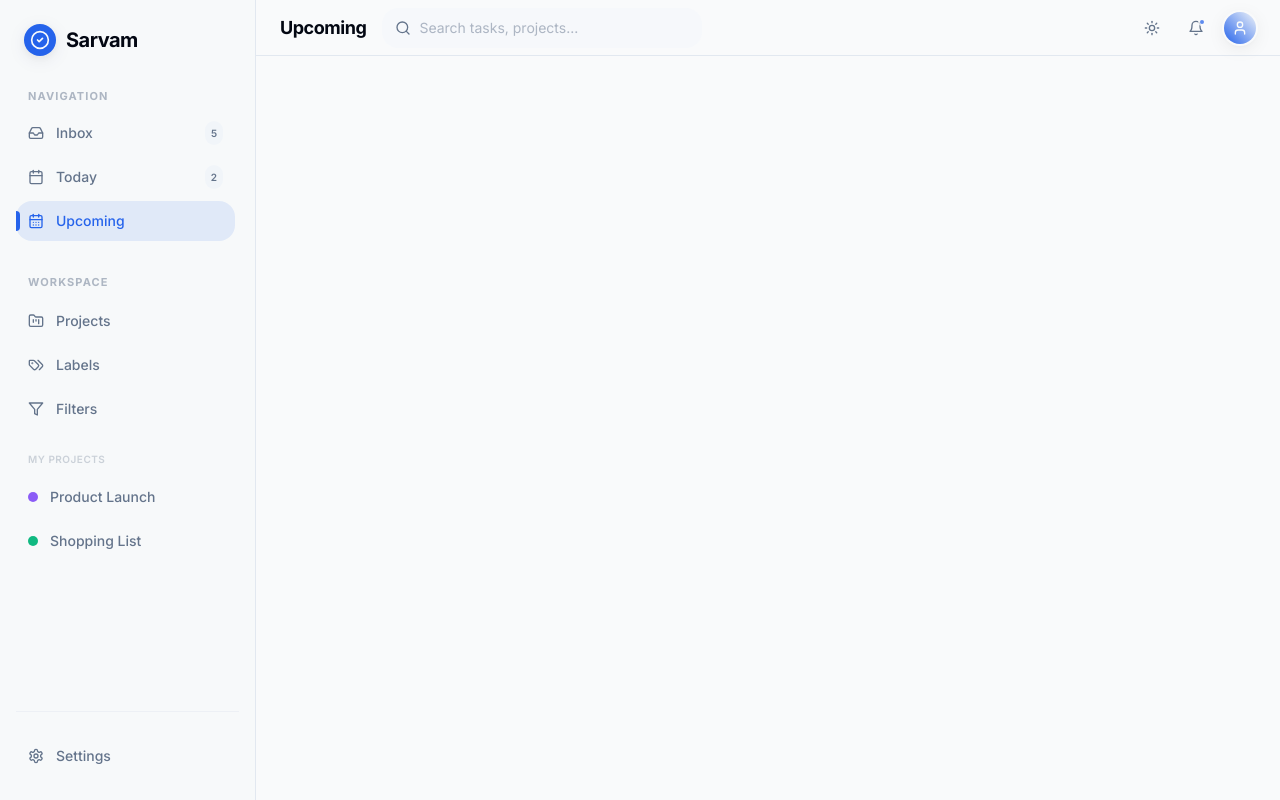
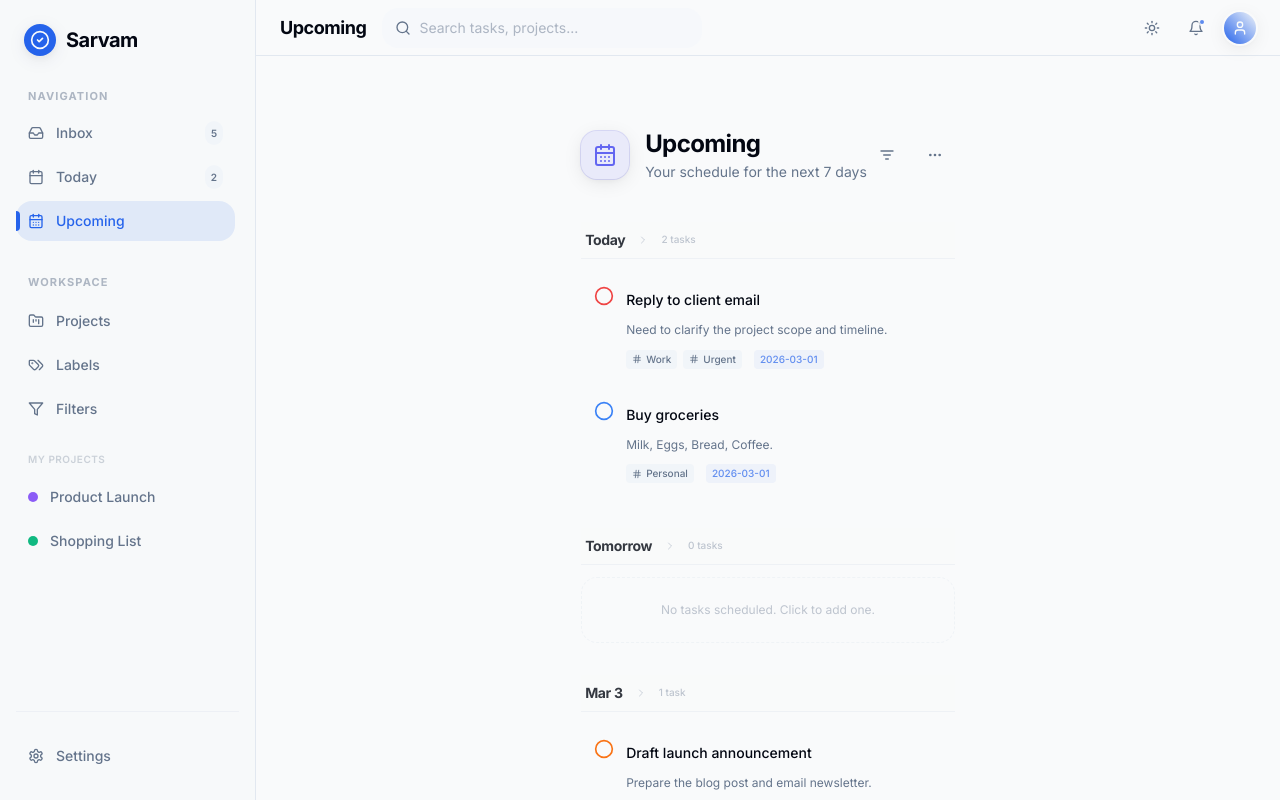
Before and after one commit to cybervirtu/sarvam-web, a React (Vite) app: page /upcoming in a window 1280 px wide. Built offline with nearby package versions, Linux system fonts and the light colour scheme.

Commit message:
Upcoming View

```diff
--- a/src/features/upcoming/index.tsx
+++ b/src/features/upcoming/index.tsx
@@ -1 +1,99 @@
-export const Upcoming = () => { return null; };
+import { useEffect } from 'react';
+import { useTaskStore, useProjectStore } from '../../app/store';
+import { TaskItem } from '../../components/tasks/TaskItem';
+import { getNext7Days, formatDisplayDate } from '../../utils/date';
+import { CalendarDays, ListFilter, MoreHorizontal, ChevronRight } from 'lucide-react';
+import { IconButton } from '../../components/common/IconButton';
+
+export const Upcoming = () => {
+    const { tasks, fetchTasks, isLoading } = useTaskStore();
+    const { projects, fetchProjectsAndLabels } = useProjectStore();
+
+    useEffect(() => {
+        if (tasks.length === 0) {
+            fetchTasks();
+        }
+        if (projects.length === 0) {
+            fetchProjectsAndLabels();
+        }
+    }, [tasks.length, projects.length, fetchTasks, fetchProjectsAndLabels]);
+
+    const next7Days = getNext7Days();
+    const activeTasks = tasks.filter(t => !t.isCompleted);
+
+    // Group tasks by date
+    const tasksByDate = next7Days.reduce((acc, date) => {
+        acc[date] = activeTasks.filter(t => t.dueDate?.date === date);
+        return acc;
+    }, {} as Record<string, typeof tasks>);
+
+    if (isLoading && tasks.length === 0) {
+        return (
+            <div className="flex items-center justify-center min-h-[50vh]">
+                <div className="animate-pulse text-muted-foreground">Loading upcoming weeks...</div>
+            </div>
+        );
+    }
+
+    return (
+        <div className="max-w-3xl mx-auto py-8 px-4 animate-in fade-in duration-500">
+            <header className="flex items-center justify-between mb-10">
+                <div className="flex items-center gap-4">
+                    <div className="w-12 h-12 rounded-2xl bg-indigo-500/10 text-indigo-500 flex items-center justify-center shadow-premium ring-1 ring-indigo-500/20">
+                        <CalendarDays className="w-6 h-6" />
+                    </div>
+                    <div>
+                        <h2 className="text-2xl font-bold tracking-tight text-foreground">Upcoming</h2>
+                        <p className="text-sm text-muted-foreground mt-0.5">Your schedule for the next 7 days</p>
+                    </div>
+                </div>
+
+                <div className="flex items-center gap-2">
+                    <IconButton icon={ListFilter} title="View Options" />
+                    <IconButton icon={MoreHorizontal} title="More Actions" />
+                </div>
+            </header>
+
+            <div className="space-y-8">
+                {next7Days.map((date) => {
+                    const dayTasks = tasksByDate[date] || [];
+                    const displayDate = formatDisplayDate(date);
+
+                    return (
+                        <section key={date} className="group/section">
+                            <header className="flex items-center gap-3 py-2 px-1 border-b border-border/50 mb-3 sticky top-0 bg-background/80 backdrop-blur-sm z-10">
+                                <h3 className="text-sm font-bold tracking-tight text-foreground/80 lowercase first-letter:uppercase">
+                                    {displayDate}
+                                </h3>
+                                <ChevronRight className="w-3 h-3 text-muted-foreground/30" />
+                                <span className="text-[10px] font-medium text-muted-foreground/40">
+                                    {dayTasks.length} {dayTasks.length === 1 ? 'task' : 'tasks'}
+                                </span>
+                            </header>
+
+                            <div className="space-y-1">
+                                {dayTasks.map(task => (
+                                    <TaskItem key={task.id} task={task} />
+                                ))}
+
+                                {dayTasks.length === 0 && (
+                                    <div className="py-6 px-4 rounded-2xl border border-dashed border-border/40 text-center group/empty transition-all hover:border-primary/20 hover:bg-primary/5 cursor-pointer">
+                                        <p className="text-xs text-muted-foreground/40 group-hover/empty:text-primary/60 transition-colors">
+                                            No tasks scheduled. Click to add one.
+                                        </p>
+                                    </div>
+                                )}
+                            </div>
+                        </section>
+                    );
+                })}
+            </div>
+
+            <div className="mt-12 pt-8 border-t border-border/50 text-center">
+                <p className="text-sm text-muted-foreground italic max-w-xs mx-auto">
+                    Looking further ahead? You can view all tasks by date in the calendar view coming soon.
+                </p>
+            </div>
+        </div>
+    );
+};
--- a/src/services/mocks/data.ts
+++ b/src/services/mocks/data.ts
@@ -163,4 +163,52 @@ export const MOCK_TASKS: Task[] = [
         createdAt: new Date().toISOString(),
         updatedAt: new Date().toISOString(),
     },
+    {
+        id: 't6',
+        projectId: 'p2',
+        content: 'Draft launch announcement',
+        description: 'Prepare the blog post and email newsletter.',
+        isCompleted: false,
+        priority: 2,
+        dueDate: {
+            date: '2026-03-03', // Tomorrow
+            isRecurring: false,
+        },
+        labels: ['l1'],
+        order: 6,
+        createdAt: new Date().toISOString(),
+        updatedAt: new Date().toISOString(),
+    },
+    {
+        id: 't7',
+        projectId: 'p3',
+        content: 'Pick up dry cleaning',
+        description: '',
+        isCompleted: false,
+        priority: 4,
+        dueDate: {
+            date: '2026-03-05', // In 3 days
+            isRecurring: false,
+        },
+        labels: [],
+        order: 7,
+        createdAt: new Date().toISOString(),
+        updatedAt: new Date().toISOString(),
+    },
+    {
+        id: 't8',
+        projectId: 'p2',
+        content: 'Final sanity check',
+        description: '',
+        isCompleted: false,
+        priority: 1,
+        dueDate: {
+            date: '2026-03-08', // In 6 days
+            isRecurring: false,
+        },
+        labels: [],
+        order: 8,
+        createdAt: new Date().toISOString(),
+        updatedAt: new Date().toISOString(),
+    },
 ];
--- a/src/utils/date.ts
+++ b/src/utils/date.ts
@@ -50,3 +50,19 @@ export const formatDisplayDate = (dateStr: string): string => {
         year: date.getFullYear() !== today.getFullYear() ? 'numeric' : undefined
     });
 };
+
+/**
+ * Returns an array of YYYY-MM-DD strings for the next 7 days, including today.
+ */
+export const getNext7Days = (): string[] => {
+    const days: string[] = [];
+    const today = new Date();
+
+    for (let i = 0; i < 7; i++) {
+        const date = new Date(today);
+        date.setDate(today.getDate() + i);
+        days.push(date.toISOString().split('T')[0]);
+    }
+
+    return days;
+};
```
